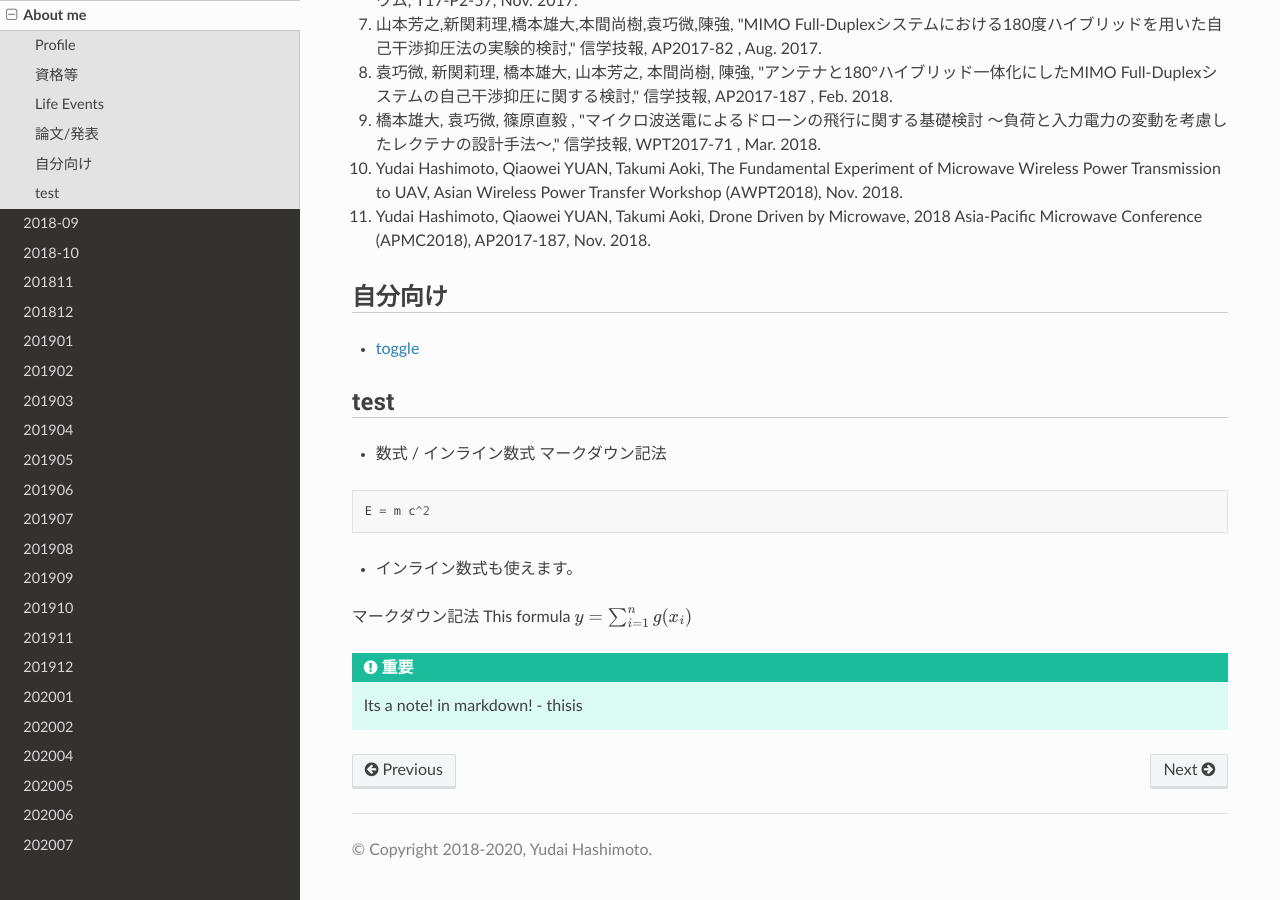
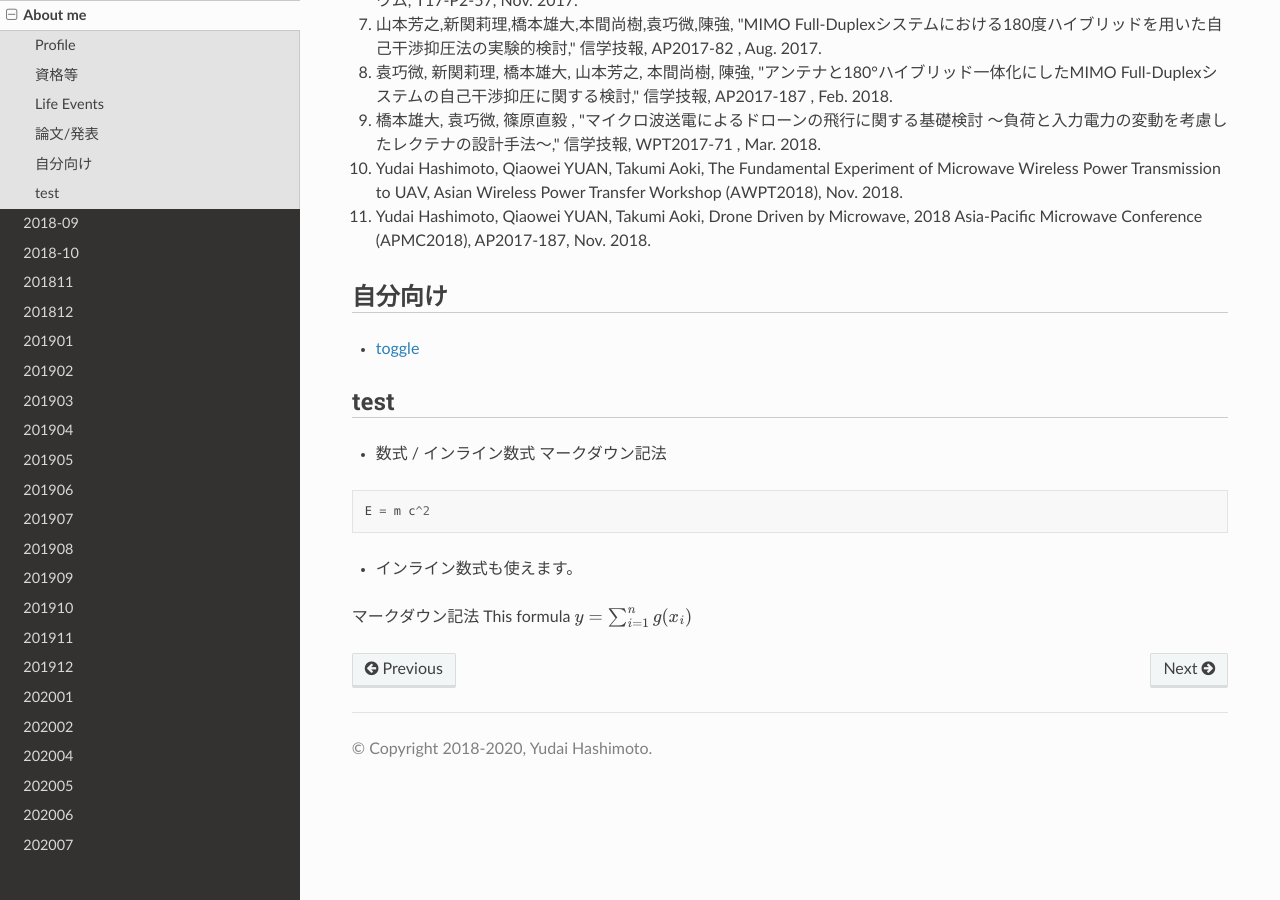
Before and after one commit to jp7fkf/JP7FKF-Warehouse, a Sphinx documentation site: the page built from source/profile.md, in a window 1280 px wide and 900 px high, scrolled down 3766 px. Built offline with Sphinx 7.4.7 and the Read the Docs theme 2.0.0, drawn with Linux system fonts in a browser that asks for light colours.

Commit message:
2022-01-02 11:52:27 JST

````diff
--- a/source/profile.md
+++ b/source/profile.md
@@ -154,6 +154,3 @@
 
   マークダウン記法
   This formula `$ y=\sum_{i=1}^n g(x_i) $`
-
-``` important:: Its a note! in markdown! - thisis
-```
````
